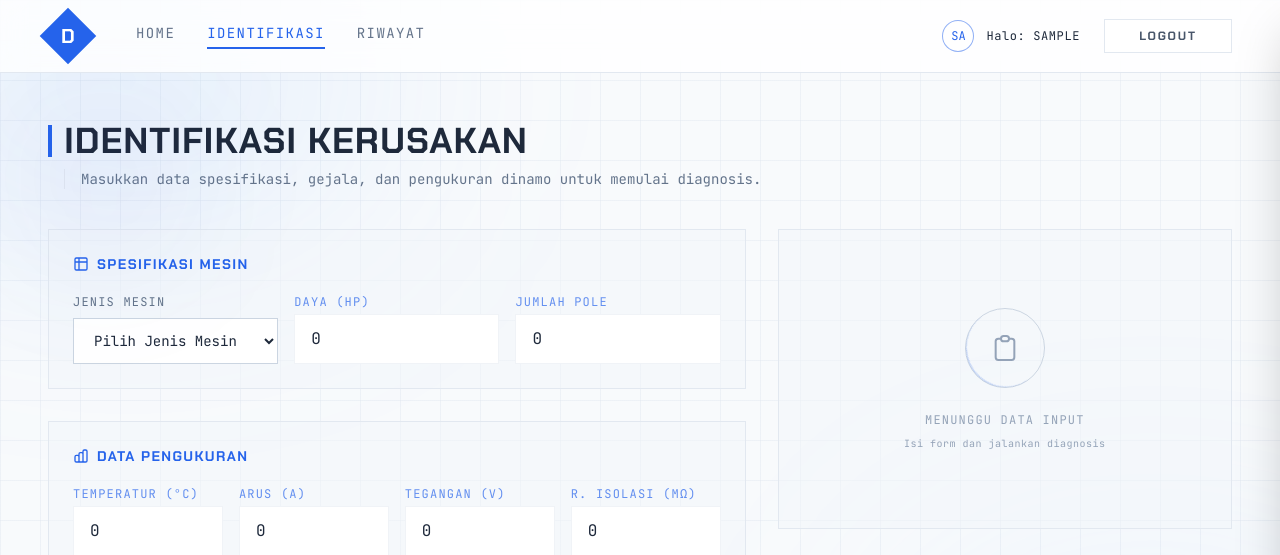
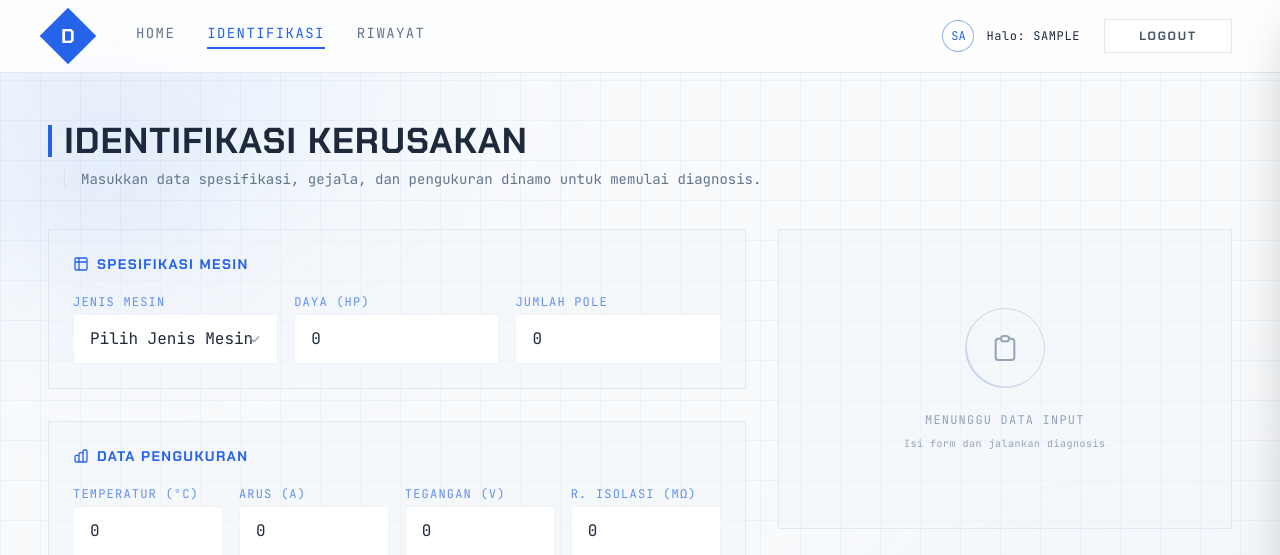
Before and after one commit to fauzantaslim/diagnosis-kerusakan-dinamo, a Flask app: page /diagnosis/ in a window 1280 px wide. Shown: the top 555 px of the page. Run offline with Flask 3, Linux system fonts and the light colour scheme; the visitor is signed in with stand-in values (Sample User, id 1); some libraries are stand-ins or nearby versions.

Commit message:
UI Refactor: Add select macro to ui components and apply to identify page

```diff
--- a/app/templates/components/ui.html
+++ b/app/templates/components/ui.html
@@ -61,3 +61,25 @@
     <div class="absolute inset-0 w-full h-full bg-white opacity-0 group-hover:opacity-20 transition-opacity pointer-events-none"></div>
 </button>
 {% endmacro %}
+
+{% macro select(name, label, options=[], required=True) %}
+<div class="relative group">
+    <label for="{{ name }}" class="block text-xs font-mono text-blue-600/70 uppercase tracking-widest mb-1 transition-colors group-focus-within:text-blue-600">{{ label }}</label>
+    <div class="relative">
+        <!-- Decorator corner lines -->
+        <div class="absolute -top-[1px] -left-[1px] w-2 h-2 border-t border-l border-blue-600 opacity-0 group-focus-within:opacity-100 transition-opacity z-10 pointer-events-none"></div>
+        <div class="absolute -bottom-[1px] -right-[1px] w-2 h-2 border-b border-r border-blue-600 opacity-0 group-focus-within:opacity-100 transition-opacity z-10 pointer-events-none"></div>
+
+        <select id="{{ name }}" name="{{ name }}" {% if required %}required{% endif %}
+            class="w-full px-4 py-3 bg-white border border-slate-200/50 text-slate-800 focus:outline-none focus:border-blue-600/50 focus:bg-white transition-all font-mono appearance-none relative z-0">
+            {% for opt in options %}
+                <option value="{{ opt.value }}" {% if opt.disabled %}disabled{% endif %} {% if opt.selected %}selected{% endif %}>{{ opt.label }}</option>
+            {% endfor %}
+        </select>
+        <!-- Custom arrow -->
+        <div class="absolute inset-y-0 right-0 flex items-center px-4 pointer-events-none text-slate-400 group-focus-within:text-blue-600 z-10">
+            <svg class="w-4 h-4" fill="none" stroke="currentColor" viewBox="0 0 24 24"><path stroke-linecap="round" stroke-linejoin="round" stroke-width="2" d="M19 9l-7 7-7-7"></path></svg>
+        </div>
+    </div>
+</div>
+{% endmacro %}
--- a/app/templates/pages/app/identify.html
+++ b/app/templates/pages/app/identify.html
@@ -29,15 +29,14 @@
                     Spesifikasi Mesin
                 </h2>
                 <div class="grid grid-cols-1 md:grid-cols-3 gap-4">
+                    {% set jenis_mesin_options = [
+                        {'value': '', 'label': 'Pilih Jenis Mesin', 'disabled': true, 'selected': true},
+                        {'value': 'Motor Induksi 3 Fasa', 'label': 'Motor Induksi 3 Fasa'},
+                        {'value': 'Motor Induksi 1 Fasa', 'label': 'Motor Induksi 1 Fasa'},
+                        {'value': 'Motor DC', 'label': 'Motor DC'}
+                    ] %}
                     <div class="md:col-span-1">
-                        <label for="jenis_mesin" class="block font-mono text-xs text-slate-500 tracking-widest uppercase mb-2">Jenis Mesin</label>
-                        <select name="jenis_mesin" id="jenis_mesin"
-                            class="w-full bg-white border border-slate-300 text-slate-800 font-mono text-sm px-4 py-3 focus:border-blue-600/50 focus:outline-none transition-colors" required>
-                            <option value="" disabled selected>Pilih Jenis Mesin</option>
-                            <option value="Motor Induksi 3 Fasa">Motor Induksi 3 Fasa</option>
-                            <option value="Motor Induksi 1 Fasa">Motor Induksi 1 Fasa</option>
-                            <option value="Motor DC">Motor DC</option>
-                        </select>
+                        {{ components.select('jenis_mesin', 'Jenis Mesin', options=jenis_mesin_options) }}
                     </div>
                     {{ components.input('daya_hp_kw', 'Daya (HP)', type='number', value='0', step='0.5', min='0') }}
                     {{ components.input('jumlah_pole', 'Jumlah Pole', type='number', value='0', step='1', min='0') }}
```
